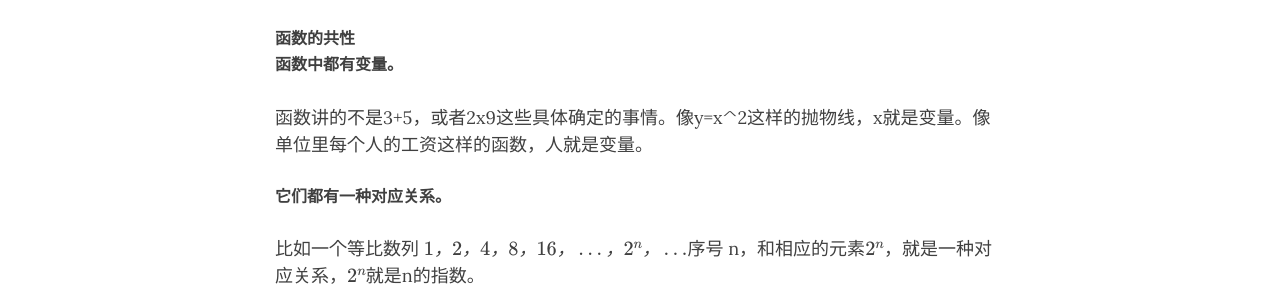
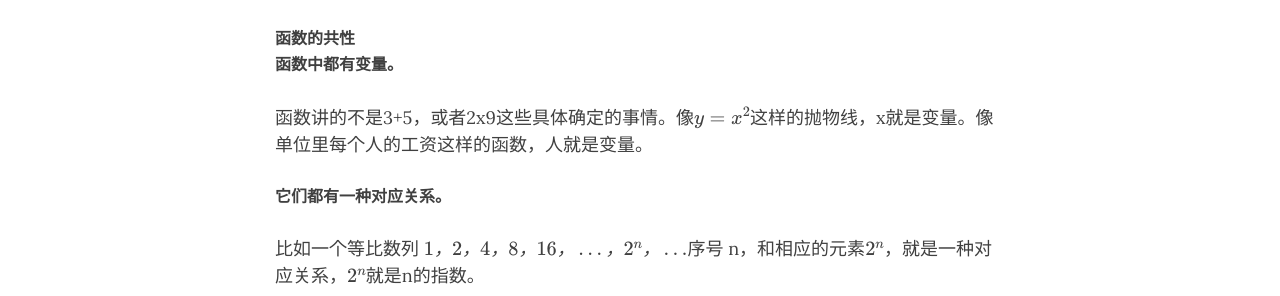
Before and after one commit to wangpf1024/ittarvin.github.io.expired, a Jekyll site: the page built from _posts/2022-07-23-mathematics-代数学.md, in a window 1280 px wide and 900 px high, scrolled down 684 px. Shown: the part 156-452 px from the top of the window. Built offline with Jekyll 4.4.1, drawn with Linux system fonts in a browser that asks for light colours; nearby versions of some CDN libraries; formulas are drawn with MathJax 3.

Commit message:
update math desc

```diff
--- a/_posts/2022-07-23-mathematics-代数学.md
+++ b/_posts/2022-07-23-mathematics-代数学.md
@@ -22,7 +22,7 @@ share-img: /assets/img/IMG_1482.JPG
 #### 函数的共性
 
 ##### 函数中都有变量。
-函数讲的不是3+5，或者2x9这些具体确定的事情。像y=x^2这样的抛物线，x就是变量。像单位里每个人的工资这样的函数，人就是变量。
+函数讲的不是3+5，或者2x9这些具体确定的事情。像$y=x^2$这样的抛物线，x就是变量。像单位里每个人的工资这样的函数，人就是变量。
 ##### 它们都有一种对应关系。
 比如一个等比数列 $1，2，4，8，16，\dots，2^n，\dots$序号 n，和相应的元素$2^n$，就是一种对应关系，$2^n$就是n的指数。
 ##### 上述的对应关系都是缺点的。
```
